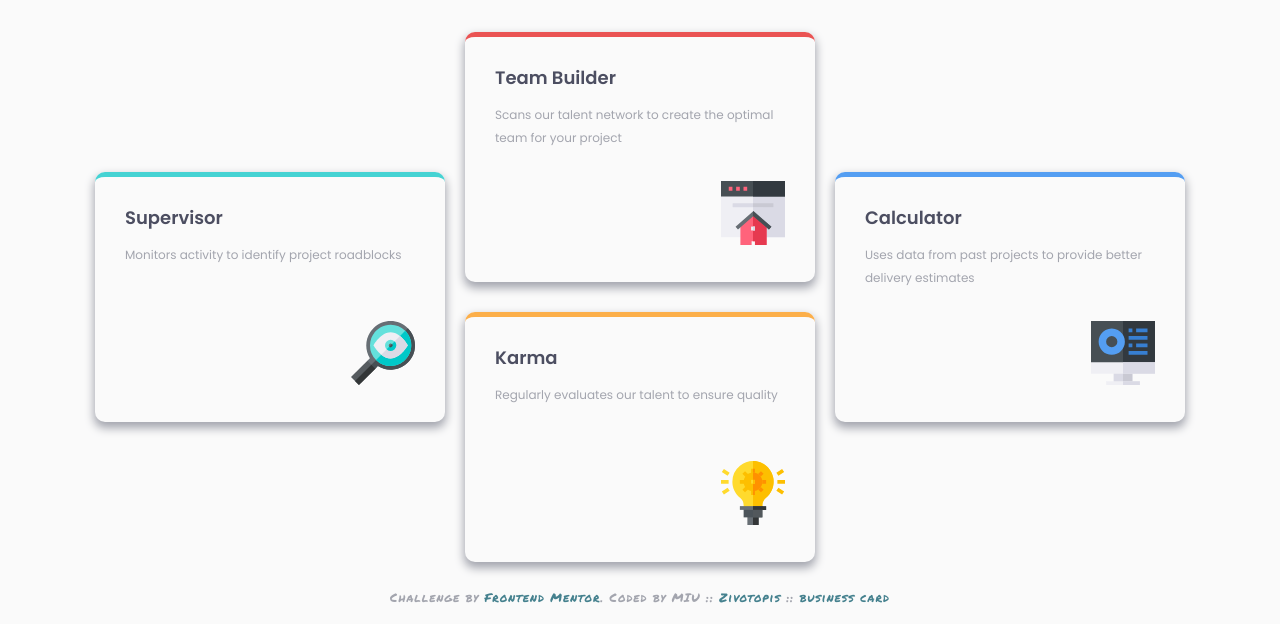
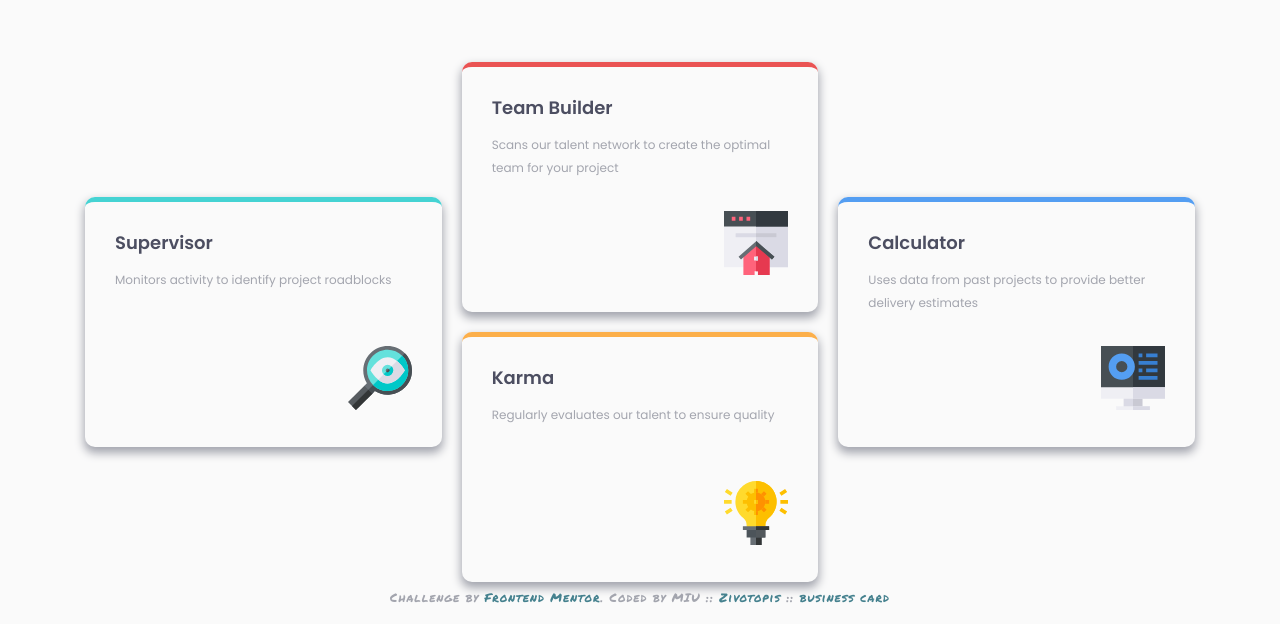
Before and after one commit to MIU-cz/fem-four-card-feature-section-master, a plain HTML site: page index.html in a window 1280 px wide. Shown: the part 176-800 px from the top of the page. Drawn offline with Linux system fonts and the light colour scheme.

Commit message:
update: well done !!! note: fix all bugs !

```diff
--- a/css/style.scss
+++ b/css/style.scss
@@ -36,6 +36,7 @@ $card-height: 250px;
 $header-width: 465px;
 $content-width: 1110px;
 
+// =============== //
 // ### Body main style
 body {
 	background-color: $Very-Light-Gray;
@@ -47,7 +48,11 @@ body {
 
 .conteiner {
 	width: 100%;
-	height: 100vh;
+	min-height: 100vh;
+
+	@media (max-width: 768px) {
+		margin: $margin 0;
+	}
 }
 
 .flex {
@@ -62,37 +67,77 @@ body {
 	align-items: center;
 }
 
+// =============== //
 // ### grid styles
 .content__grid {
-	width: $content-width;
 	margin: auto 20px;
+
+	@media (min-width: 375px) {
+		display: grid;
+		grid-auto-flow: row;
+		grid-template-columns: repeat(auto-fit, minmax($card-width, 1fr));
+		gap: 20px;
+		justify-items: center;
+		align-items: center;
+	}
+	@media (min-width: 1200px) {
+		max-width: $content-width;
+	}
+}
+
+.grid__item {
+	@media (max-width: 375px) {
+		margin-bottom: $margin;
+	}
+	@media (min-width: 375px) {
+		width: 100%;
+	}
+	@media (min-width: 576px) {
+		width: $card-width;
+	}
+	@media (min-width: 992px) {
+		width: 100%;
+	}
+}
+
+.item_card_grid {
 	display: grid;
-	grid-template: auto repeat(2, 1fr) / repeat(3, 1fr);
-	justify-items: center;
-	align-items: center;
+	grid-auto-flow: row;
+	grid-template: repeat(2, auto) / 1fr;
+	align-content: space-between;
 
-	@media (max-width: 1150px) {
-		width: 100%;
-		grid-template: auto repeat(2, 1fr) / repeat(2, 1fr);
-	}
-
-	@media (max-width: 768px) {
-		grid-template: auto repeat(4, 1fr) / 1fr;
+	@media (min-width: 375px) {
+		height: $card-height;
 	}
 }
 
 .grid__header {
-	grid-column: span 3;
-
-	@media (max-width: 1150px) {
-		grid-column: span 2;
-	}
-
-	@media (max-width: 768px) {
-		grid-column: 1;
+	@media (min-width: 576px) {
 		width: 100%;
 	}
+	@media (min-width: 768px) {
+		grid-column: span 2;
+		width: $card-width * 1.5;
+	}
+	@media (min-width: 1200px) {
+		grid-column: span 3;
+	}
 }
+
+.row-2 {
+	@media (min-width: 1200px) {
+		grid-row: span 2;
+	}
+}
+
+.order-2 {
+	@media (min-width: 1200px) {
+		order: 2;
+	}
+}
+
+// =============== //
+// ### card content styles
 
 @mixin title {
 	font-size: $font-title;
@@ -101,7 +146,6 @@ body {
 }
 
 .header_content {
-	width: $card-width * 1.5;
 	text-align: center;
 
 	& h1 {
@@ -117,47 +161,14 @@ body {
 	& p {
 		margin-bottom: $margin * 1.5;
 	}
-
-	@media (max-width: 768px) {
-		width: 100%;
-	}
 }
 
-.grid__item {
-	margin-bottom: $margin;
-
-	@media (max-width: 768px) {
-		width: 100%;
-	}
-}
-
-.row-2 {
-	grid-row: span 2;
-
-	@media (max-width: 1150px) {
-		grid-row: 1;
-	}
-}
-
-.order-2 {
-	order: 2;
-
-	@media (max-width: 1150px) {
-		order: 0;
-	}
-}
-
-// ### card content styles
 .item_card {
-	max-width: $card-width;
-	height: $card-height;
 	padding: $margin;
 	border-top: solid 5px;
 	border-radius: 10px;
 	overflow: hidden;
 	box-shadow: 0 5px 10px 1px $Grayish-Blue;
-	flex-wrap: wrap;
-	align-content: space-between;
 }
 
 .Supervisor {
@@ -178,26 +189,25 @@ body {
 
 .card_header {
 	width: 100%;
-	margin-bottom: $margin/2;
 
 	& h3 {
 		font-size: $font-paragraf + 3;
 		font-weight: $fw600;
 		color: $Very-Dark-Blue;
+		margin-bottom: $margin/2;
 	}
-}
 
-.card_description {
 	& p {
 		font-size: $font-paragraf - 3;
 	}
 }
 
-.item_card_image {
-	margin: 0 0 0 auto;
+.card_image {
+	// margin: 0 0 0 auto;
+	justify-self: end;
 }
 
 // ### attribution restyling
 // .attribution {
-// 	position: relative;
+// 	position: inherit;
 // }
--- a/index.html
+++ b/index.html
@@ -17,7 +17,7 @@
     <div class="content__grid">
 
       <!-- ### headers -->
-      <div class="grid__header">
+      <div class="grid__item grid__header">
         <div class="header_content">
           <h1>Reliable, efficient delivery</h1>
           <h2>Powered by Technology</h2>
@@ -28,68 +28,61 @@
 
       <!-- ### cards -->
       <div class="grid__item row-2">
-        <div class="item_card Supervisor flex">
-          <div class="item_card_header">
+        <div class="item_card Supervisor item_card_grid">
+
           <div class="card_header">
             <h3>Supervisor</h3>
-            </div>
-            <div class="card_description">
             <p>Monitors activity to identify project roadblocks</p>
           </div>
-          </div>
-          <div class="item_card_image">
+
+          <div class="card_image">
             <img src="images/icon-supervisor.svg" alt="icon-supervisor">
           </div>
         </div>
       </div>
 
       <div class="grid__item">
-        <div class="item_card Team-Builder flex">
-          <div class="item_card_header">
+        <div class="item_card Team-Builder  item_card_grid">
+
           <div class="card_header">
             <h3>Team Builder</h3>
-            </div>
-            <div class="card_description">
             <p>Scans our talent network to create the optimal team for your project</p>
           </div>
-          </div>
-          <div class="item_card_image">
+
+          <div class="card_image">
             <img src="images/icon-team-builder.svg" alt="icon-team-builder">
           </div>
         </div>
       </div>
 
       <div class="grid__item order-2">
-        <div class="item_card Karma flex">
-          <div class="item_card_header">
+        <div class="item_card Karma  item_card_grid">
+
           <div class="card_header">
             <h3>Karma</h3>
-            </div>
-            <div class="card_description">
             <p>Regularly evaluates our talent to ensure quality</p>
           </div>
-          </div>
-          <div class="item_card_image">
+
+          <div class="card_image ">
             <img src="images/icon-karma.svg" alt="icon-karma">
           </div>
         </div>
       </div>
 
       <div class="grid__item row-2">
-        <div class="item_card Calculator flex">
-          <div class="item_card_header">
+        <div class="item_card Calculator  item_card_grid">
+
           <div class="card_header">
             <h3>Calculator</h3>
-            </div>
-            <div class="card_description">
             <p>Uses data from past projects to provide better delivery estimates</p>
           </div>
-          </div>
-          <div class="item_card_image">
+
+          <div class="card_image">
             <img src="images/icon-calculator.svg" alt="icon-calculator">
           </div>
         </div>
       </div>
+
     </div>
   </main>
 
--- a/resourse/fem-footer-style.css
+++ b/resourse/fem-footer-style.css
@@ -5,8 +5,6 @@
 }
 
 .attribution {
-	position: fixed;
-	bottom: 0;
 	width: 100%;
 	font-family: "Permanent Marker", cursive;
 	font-size: 12px;
@@ -19,8 +17,9 @@
 	color: var(--my-link-color);
 }
 
-@media (max-width: 768px) {
+@media (min-width: 768px) {
 	.attribution {
-		position: relative;
+		position: fixed;
+		bottom: 0;
 	}
 }
```
Also changed, not shown: css/style.css, 1 other file. Lines whose indentation alone changed are shown as unchanged.
